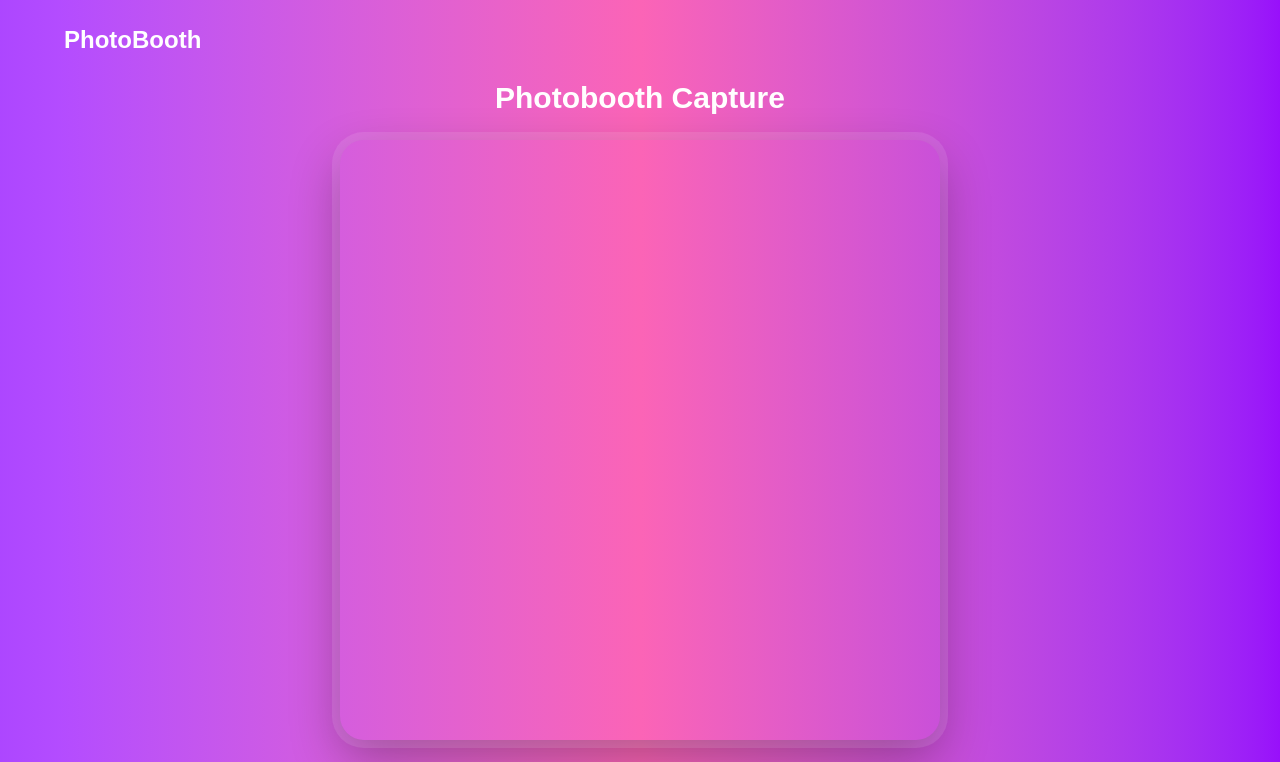
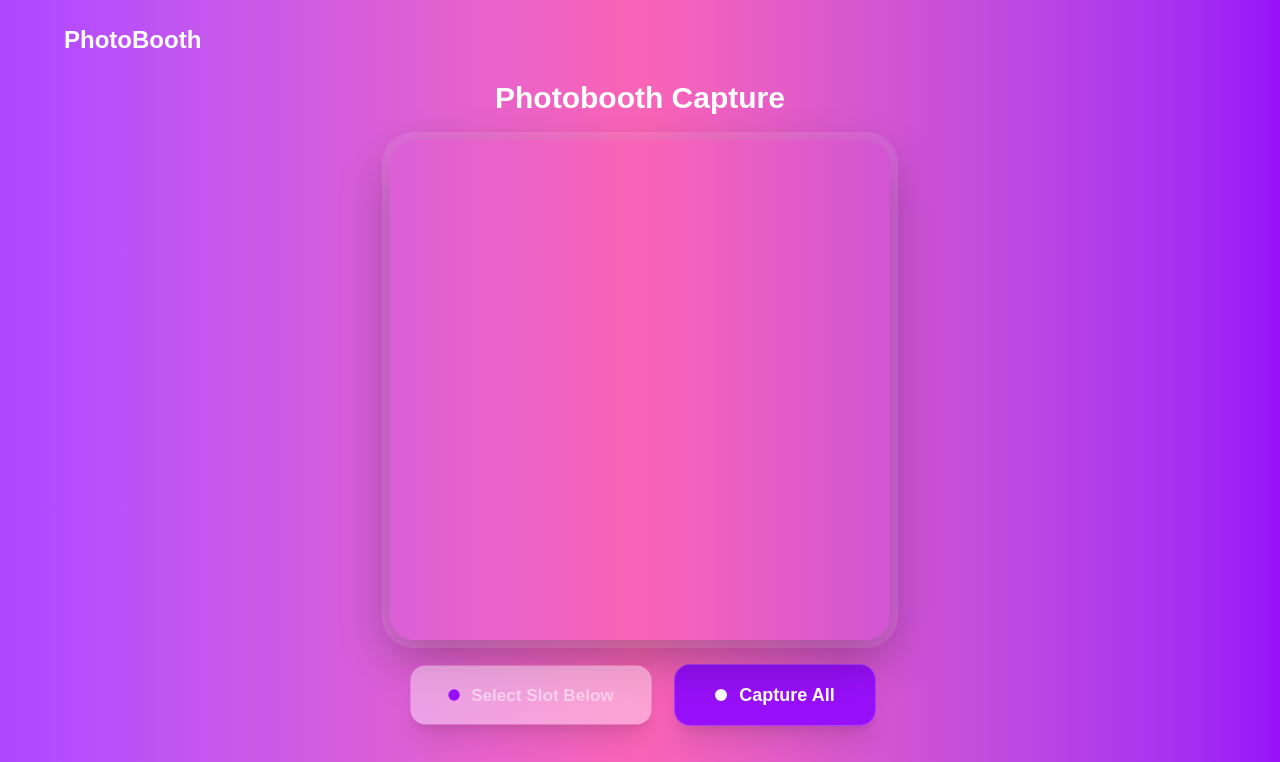
Before and after one commit to sauravbhati0991/PhotoBooth, a Next.js app: page /editLayout in a window 1280 px wide. Shown: the top 762 px of the page. Built offline with nearby package versions, Linux system fonts and the light colour scheme; no server answers.

Commit message:
caputre window2

```diff
--- a/components/editlayoutcontent.tsx
+++ b/components/editlayoutcontent.tsx
@@ -389,7 +389,7 @@ export default function EditLayoutContent() {
 
       {/* Enlarged Capture Screen Section */}
       <div className="w-full max-w-5xl flex flex-col items-center gap-6 mb-12">
-        <div className="relative w-full max-w-[600px] aspect-square rounded-3xl overflow-hidden shadow-[0_20px_50px_rgba(0,0,0,0.3)] ring-8 ring-white/10 group">
+        <div className="relative w-full max-w-[500px] aspect-square rounded-3xl overflow-hidden shadow-[0_20px_50px_rgba(0,0,0,0.3)] ring-8 ring-white/10 group">
           <Webcam
             ref={webcamRef}
             screenshotFormat="image/jpeg"
```
